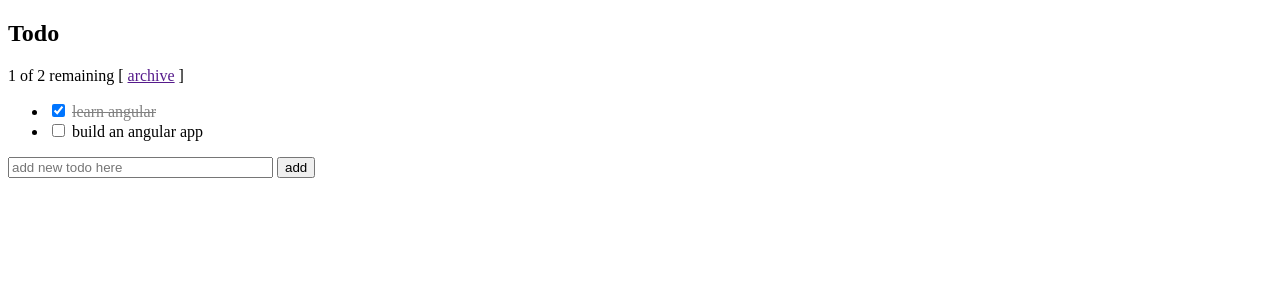
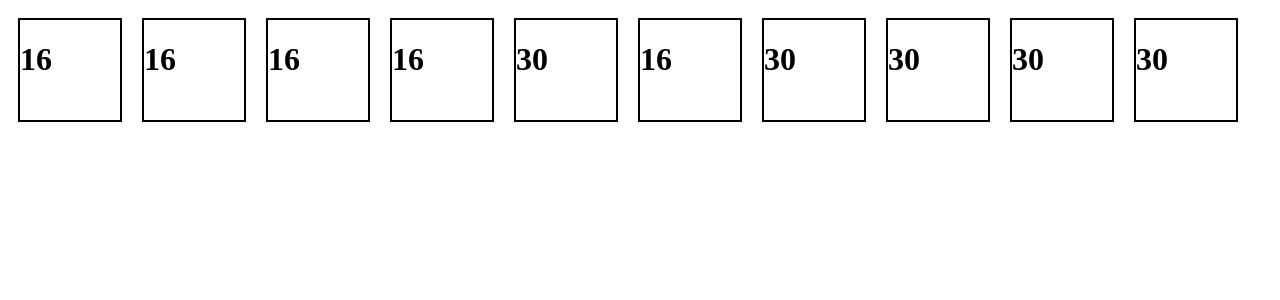
Before and after one commit to t4ec/numbers, a Flask app: page / in a window 1280 px wide. Shown: the top 300 px of the page. Run offline with Flask 2, Linux system fonts and the light colour scheme.

Commit message:
Dump some progress
- Add array generator function
- Add missing lib file
- Show array on WI

```diff
--- a/numbers_app/static/css/style.css
+++ b/numbers_app/static/css/style.css
@@ -2,3 +2,12 @@
   text-decoration: line-through;
   color: grey;
 }
+
+.number {
+    float: left;
+    border-style: solid;
+    border-width: 2px;
+    width: 100px;
+    height: 100px;
+    margin: 10px;
+}
--- a/numbers_app/static/js/numbers_app.js
+++ b/numbers_app/static/js/numbers_app.js
@@ -1,27 +1,70 @@
 angular.module('numbersApp', [])
-  .controller('TodoController', ['$scope', function($scope) {
-    $scope.todos = [
-      {text:'learn angular', done:true},
-      {text:'build an angular app', done:false}];
+  .controller('NumberController', ['$scope', function($scope) {
 
-    $scope.addTodo = function() {
-      $scope.todos.push({text:$scope.todoText, done:false});
-      $scope.todoText = '';
-    };
 
-    $scope.remaining = function() {
-      var count = 0;
-      angular.forEach($scope.todos, function(todo) {
-        count += todo.done ? 0 : 1;
-      });
-      return count;
-    };
+    function shuffle(array) {
+      var counter = array.length;
+      var temp;
+      var index;
 
-    $scope.archive = function() {
-      var oldTodos = $scope.todos;
-      $scope.todos = [];
-      angular.forEach(oldTodos, function(todo) {
-        if (!todo.done) $scope.todos.push(todo);
-      });
-    };
+      // While there are elements in the array
+      while (counter > 0) {
+          counter--;
+
+          // Pick a random index
+          index = Math.round(Math.random() * counter);
+
+          // And swap the last element with it
+          temp = array[counter];
+          array[counter] = array[index];
+          array[index] = temp;
+      }
+      console.log(array);
+      return array;
+    }
+
+
+    function gen_rand_array_with_duplicates(size, max_value, duplicates_num) {
+      var array = [];
+      // Fill first part of array with random values
+      for (i=0; i < size - duplicates_num; i++) {
+        array[i] = Math.round(Math.random() * max_value);
+      }
+
+      // Fill second part of array with duplicates
+      for (i = size - duplicates_num; i < size; i++) {
+        rand_index = Math.round(Math.random() * (size - duplicates_num));
+        array[i] = array[rand_index];
+      }
+
+      return shuffle(array);
+    }
+
+    var duplicates_num = 1 + Math.round(Math.random() * 8);
+    $scope.array = gen_rand_array_with_duplicates(10, 200, duplicates_num);
+
+    // $scope.todos = [
+    //   {text:'learn angular', done:true},
+    //   {text:'build an angular app', done:false}];
+
+    // $scope.addTodo = function() {
+    //   $scope.todos.push({text:$scope.todoText, done:false});
+    //   $scope.todoText = '';
+    // };
+
+    // $scope.remaining = function() {
+    //   var count = 0;
+    //   angular.forEach($scope.todos, function(todo) {
+    //     count += todo.done ? 0 : 1;
+    //   });
+    //   return count;
+    // };
+
+    // $scope.archive = function() {
+    //   var oldTodos = $scope.todos;
+    //   $scope.todos = [];
+    //   angular.forEach(oldTodos, function(todo) {
+    //     if (!todo.done) $scope.todos.push(todo);
+    //   });
+    // };
   }]);
--- a/numbers_app/templates/index.html
+++ b/numbers_app/templates/index.html
@@ -8,22 +8,14 @@
   <body>
     {% raw %}
     <div ng-app="numbersApp">
-      <h2>Todo</h2>
-      <div ng-controller="TodoController">
-        <span>{{remaining()}} of {{todos.length}} remaining</span>
-        [ <a href="" ng-click="archive()">archive</a> ]
-        <ul class="unstyled">
-          <li ng-repeat="todo in todos">
-            <input type="checkbox" ng-model="todo.done">
-            <span class="done-{{todo.done}}">{{todo.text}}</span>
-          </li>
-        </ul>
-        <form ng-submit="addTodo()">
-          <input type="text" ng-model="todoText"  size="30"
-                 placeholder="add new todo here">
-          <input class="btn-primary" type="submit" value="add">
-        </form>
+
+      <div ng-controller="NumberController">
+
+        <div class="number" ng-repeat="element in array track by $index">
+          <h1>{{element}}</h1>
+        </div>
       </div>
+
     </div>
     {% endraw %}
   </body>
```
Also changed, not shown: 1 other file.
